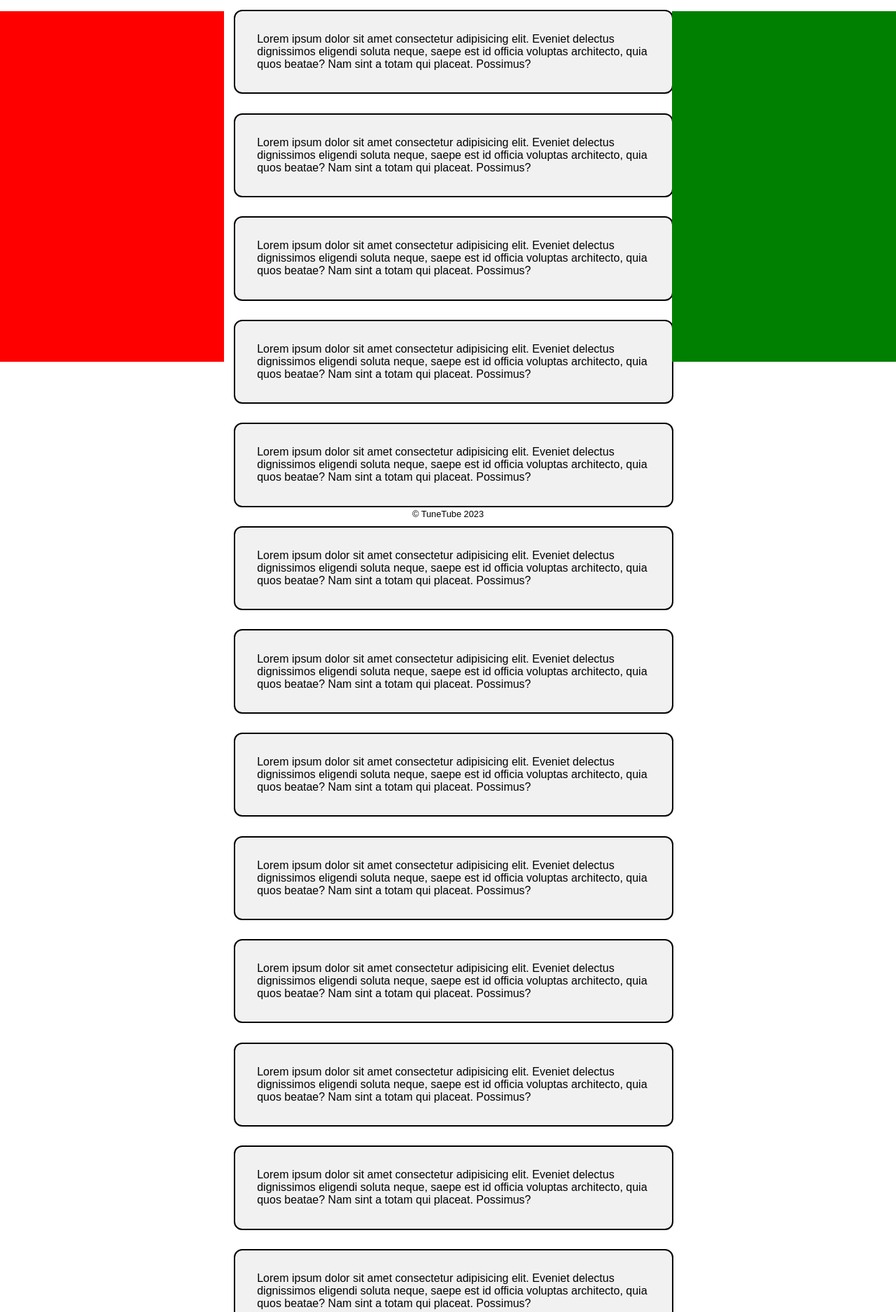
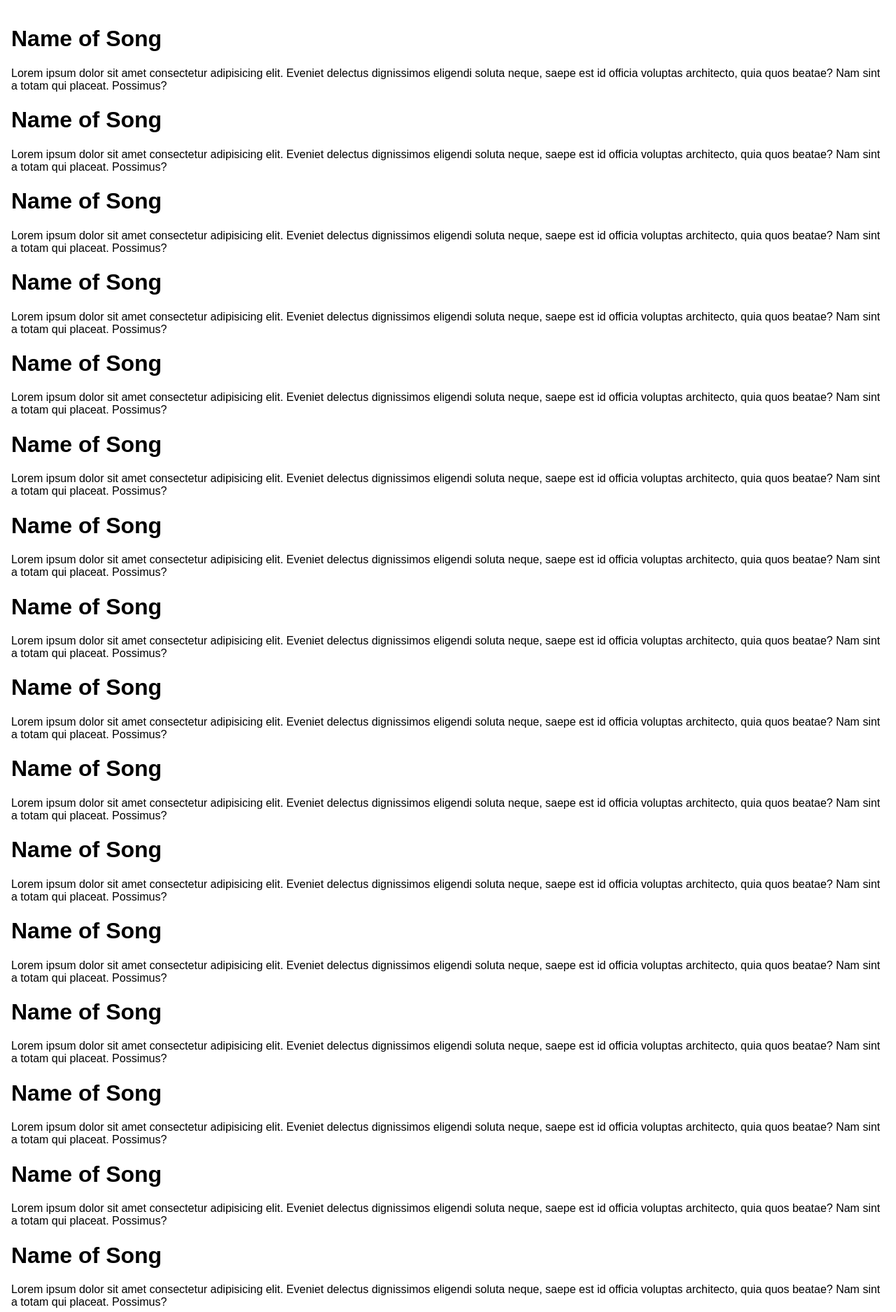
Before and after one commit to PenguinSnail/tunetube, a Flask app: page / in a window 1280 px wide. Shown: the part 45-1920 px from the top of the page at 70% size. Run offline with Flask 2, Linux system fonts and the light colour scheme.

Commit message:
adjust file locations

```diff
--- a/static/css/styles.css
+++ b/static/css/styles.css
@@ -109,42 +109,3 @@ footer {
     text-align: center;
     font-size: 0.8em;
 }
-
-/* three column divs for homepage*/
-.left-div {
-    width: 25%;
-    background: red;
-    height: 501px;
-    position: fixed;
-    left: 0;
-    top: 20;
-}
-
-.center-div {
-    /* background: yellow; */
-    height: 501px;
-    margin-left: 25%;
-    margin-right: 25%;
-    top: 20;
-    position: absolute;
-}
-
-.right-div {
-    top: 20;
-    position: relative;
-    width: 25%;
-    background: green;
-    height: 501px;
-    position: fixed;
-    right: 0;
-}
-
-div.card {
-    outline: 2px solid black;
-    padding: 5%;
-    background: #f1f1f1;
-    border-radius: 10px;
-    margin-bottom: 5%;
-}
-
-/* card for each post on the home page */
--- a/templates/index.html
+++ b/templates/index.html
@@ -7,6 +7,7 @@
         <div class="center-div">
             {% for i in range(100) %}
                 <div class="card">
+                    <h1>Name of Song</h1>
                     Lorem ipsum dolor sit amet consectetur adipisicing elit. Eveniet delectus dignissimos eligendi
                     soluta neque, saepe est id officia voluptas architecto, quia quos beatae? Nam sint a totam qui
                     placeat. Possimus?
```
